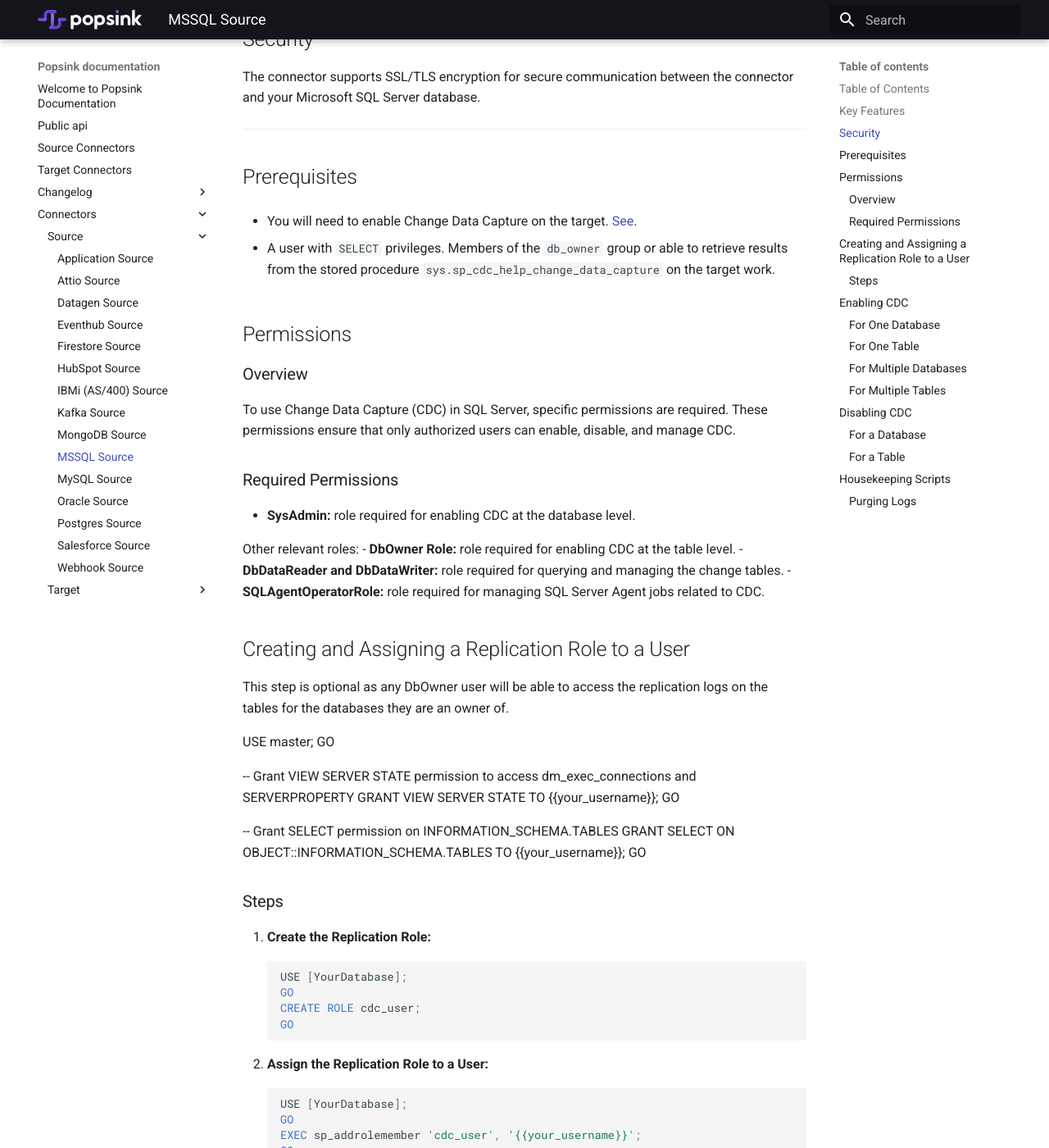
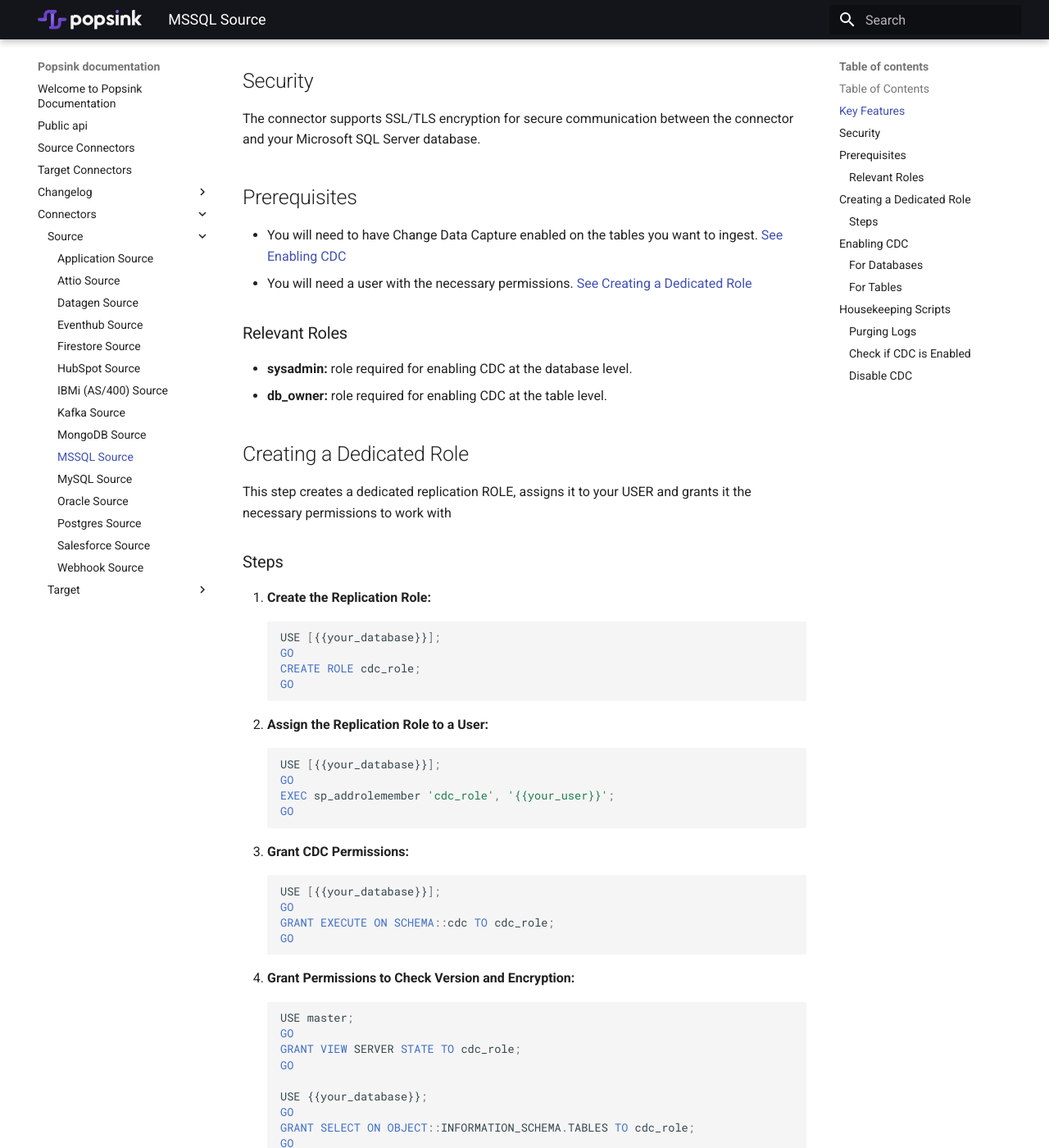
Before and after one commit to Popsink/documentation, an MkDocs documentation site: the page built from docs/connectors/source/mssql.md, in a window 1280 px wide and 1400 px high, scrolled down 1191 px. Shown: the whole window at 82% size. Built offline with MkDocs 1.6.1 and Material for MkDocs 9.7.7, drawn with Linux system fonts in a browser that asks for light colours; some of the changed text lies outside the part shown.

Commit message:
Update mssql.md

````diff
--- a/docs/connectors/source/mssql.md
+++ b/docs/connectors/source/mssql.md
@@ -2,124 +2,99 @@
 The MSSQL Source Connector is a powerful and efficient solution designed to facilitate seamless data integration between your Microsoft SQL Server (MSSQL) databases and Popsink. This connector helps you synchronize with Microsoft SQL Server in real-time, ensuring that your target systems remain updated with the latest information in real-time, driving business intelligence, analytics, and operational efficiency.
 
 ## Table of Contents
-1. [Permissions](#permissions)
-2. [Creating and Assigning a Replication Role to a User](#creating-and-assigning-a-replication-role-to-a-user)
-3. [Enabling CDC](#enabling-cdc)
+
+1. [Key Features](#key-features)
+2. [Security](#security)
+3. [Prerequisites](#prerequisites)
+4. [Prerequisites](#prerequisites)
+5. [Enabling CDC](#enabling-cdc)
    - [For One Database](#for-one-database)
    - [For One Table](#for-one-table)
    - [For Multiple Databases](#for-multiple-databases)
    - [For Multiple Tables](#for-multiple-tables)
-4. [Disabling CDC](#disabling-cdc)
+6. [Disabling CDC](#disabling-cdc)
    - [For a Database](#for-a-database)
    - [For a Table](#for-a-table)
-5. [Housekeeping Scripts](#housekeeping-scripts)
+7. [Housekeeping Scripts](#housekeeping-scripts)
    - [Purging Logs](#purging-logs)
 
 ## Key Features
 
 - Real-time Change Data Capture (CDC): the MSSQL Source Connector employs a CDC mechanism using the native Microsoft SQL Server logical decoding feature, capturing and streaming changes (inserts, updates, and deletes) as they occur in your database.
-
 - Fault-tolerant and Scalable: The MSSQL Source Connector is built with fault tolerance and scalability in mind. It is capable of resuming data replication from the last known offset in case of failures, ensuring data consistency and minimal downtime.
-
 - Initial Load: The connector automatically performs an initial full table load.
-
 - Advanced Filtering: The MSSQL Source Connector provides a range of filtering options, including table and schema filters, allowing you to selectively replicate specific tables and schemas based on your needs.
 
 ## Security
 
 The connector supports SSL/TLS encryption for secure communication between the connector and your Microsoft SQL Server database.
 
-
-
----
-
 ## Prerequisites
 
-- You will need to enable Change Data Capture on the target. [See](https://debezium.io/documentation/reference/stable/connectors/sqlserver.html#_enabling_cdc_on_the_sql_server_database).
+- You will need to have Change Data Capture enabled on the tables you want to ingest. [See Enabling CDC](#enabling-cdc)
+- You will need a user with the necessary permissions. [See Creating a Dedicated Role](#creating-a-dedicated-role)
 
-- A user with `SELECT` privileges. Members of the `db_owner` group or able to retrieve results from the stored procedure `sys.sp_cdc_help_change_data_capture` on the target work.
+### Relevant Roles
+- **sysadmin:** role required for enabling CDC at the database level.
+- **db_owner:** role required for enabling CDC at the table level.
 
+## Creating a Dedicated Role
 
-## Permissions
-### Overview
-To use Change Data Capture (CDC) in SQL Server, specific permissions are required. These permissions ensure that only authorized users can enable, disable, and manage CDC.
-
-### Required Permissions
-- **SysAdmin:** role required for enabling CDC at the database level.
-
-Other relevant roles:
-- **DbOwner Role:** role required for enabling CDC at the table level.
-- **DbDataReader and DbDataWriter:** role required for querying and managing the change tables.
-- **SQLAgentOperatorRole:** role required for managing SQL Server Agent jobs related to CDC.
-
-## Creating and Assigning a Replication Role to a User
-
-This step is optional as any DbOwner user will be able to access the replication logs on the tables for the databases they are an owner of.
-
-USE master;
-GO
-
--- Grant VIEW SERVER STATE permission to access dm_exec_connections and  SERVERPROPERTY
-GRANT VIEW SERVER STATE TO {{your_username}};
-GO
-
--- Grant SELECT permission on INFORMATION_SCHEMA.TABLES
-GRANT SELECT ON OBJECT::INFORMATION_SCHEMA.TABLES TO {{your_username}};
-GO
+This step creates a dedicated replication ROLE, assigns it to your USER and grants it the necessary permissions to work with
 
 ### Steps
 1. **Create the Replication Role:**
     ```sql
-    USE [YourDatabase];
+    USE [{{your_database}}];
     GO
-    CREATE ROLE cdc_user;
+    CREATE ROLE cdc_role;
     GO
     ```
 2. **Assign the Replication Role to a User:**
     ```sql
-    USE [YourDatabase];
+    USE [{{your_database}}];
     GO
-    EXEC sp_addrolemember 'cdc_user', '{{your_username}}';
+    EXEC sp_addrolemember 'cdc_role', '{{your_user}}';
     GO
     ```
-3. **Grant Required Permissions:**
+3. **Grant CDC Permissions:**
     ```sql
-    USE [YOUR_DATABASE_HERE];
+    USE [{{your_database}}];
     GO
-    GRANT EXECUTE ON SCHEMA::cdc TO cdc_user;
+    GRANT EXECUTE ON SCHEMA::cdc TO cdc_role;
+    GO
+    ```
+4. **Grant Permissions to Check Version and Encryption:**
+    ```sql
+    USE master;
+    GO
+    GRANT VIEW SERVER STATE TO cdc_role;
+    GO
+
+    USE {{your_database}};
+    GO
+    GRANT SELECT ON OBJECT::INFORMATION_SCHEMA.TABLES TO cdc_role;
     GO
     ```
 
 ## Enabling CDC
 
-### For One Database
-1. **Enable CDC on the Database:**
+To enable CDC for your data, you need to do two things: 1) Enable CDC at the Database level, and 2) Enable CDC at the Table level.
+
+### For Databases
+1. **Enable CDC on a Database:**
     ```sql
-    USE [YOUR_DATABASE_HERE];
+    USE [{{your_database}}];
     GO
     EXEC sys.sp_cdc_enable_db;
     GO
     ```
 
-### For One Table
-1. **Enable CDC on a Table:**
-    ```sql
-    USE [YOUR_DATABASE_HERE];
-    GO
-    EXEC sys.sp_cdc_enable_table
-        @source_schema = N'dbo',
-        @source_name   = N'YOUR_TABLE_HERE',
-        @role_name     = N'cdc_user', -- use @role_name = NULL if you haven't set up a role
-        @supports_net_changes = 1;
-    GO
-    ```
-
-### For Multiple Databases
-1. **Enable CDC on Each Database:**
+2. **Enable CDC on Multiple Databases:**
     ```sql
     DECLARE @databases CURSOR;
     SET @databases = CURSOR FOR
-    SELECT name FROM sys.databases WHERE name IN (YOUR_DATABASE_LIST_HERE);
+    SELECT name FROM sys.databases WHERE name IN ({{your_database_list}});
 
     OPEN @databases;
 
@@ -137,14 +112,26 @@
     DEALLOCATE @databases;
     ```
 
-### For Multiple Tables
-1. **Enable CDC on Each Table:**
+### For Tables
+1. **Enable CDC on a Table:**
+    ```sql
+    USE [{{your_database}}];
+    GO
+    EXEC sys.sp_cdc_enable_table
+        @source_schema = N'dbo',
+        @source_name   = N'{{your_table}}',
+        @role_name     = N'cdc_role', -- use @role_name = NULL if you haven't set up a role
+        @supports_net_changes = 1;
+    GO
+    ```
+
+2. **Enable CDC on multiple Tables:**
     ```sql
     DECLARE @tables CURSOR;
     SET @tables = CURSOR FOR
     SELECT schema_name(t.schema_id) as schema_name, t.name as table_name
     FROM sys.tables t
-    WHERE t.name IN ('Table1', 'Table2');
+    WHERE t.name IN ({{your_table_list}});
 
     OPEN @tables;
 
@@ -155,7 +142,7 @@
 
     WHILE @@FETCH_STATUS = 0
     BEGIN
-        EXEC('USE YourDatabase; EXEC sys.sp_cdc_enable_table @source_schema = ''' + @schemaName + ''', @source_name = ''' + @tableName + ''', @role_name = ''cdc_user'' + @supports_net_changes = 1;');
+        EXEC('USE {{your_database}}; EXEC sys.sp_cdc_enable_table @source_schema = ''' + @schemaName + ''', @source_name = ''' + @tableName + ''', @role_name = ''cdc_user'' + @supports_net_changes = 1;');
         FETCH NEXT FROM @tables INTO @schemaName, @tableName;
     END;
 
@@ -163,39 +150,54 @@
     DEALLOCATE @tables;
     ```
 
-## Disabling CDC
+## Housekeeping Scripts
 
-### For a Database
-1. **Disable CDC on the Database:**
+Here are a few useful scripts that can help you manage the CDC lifecycle.
+
+### Purging Logs
+Enabling Logs can take up space on your database so it's best practice to purge them regularly. There is a tradeoff between the log retention and the operational resilience of your replication pipeline. A longer retention means you will more time to recover from outages before having to resync. Shorter retention takes up less space but gives you less time to recover.
+1. **Purge CDC Logs:**
     ```sql
-    USE [YourDatabase];
+    USE [{{your_database}}];
+    GO
+    EXEC sys.sp_cdc_cleanup_change_table
+        @capture_instance = 'dbo_{{your_table}}',
+        @low_water_mark = '<LSN>';
+    GO
+    ```
+
+### Check if CDC is Enabled
+1. **Disable CDC on a Database:**
+    ```sql
+    USE [{{your_database}}];
+    GO
+    EXEC sys.sp_cdc_disable_db;
+    GO
+    ```
+2. **Disable CDC on a Database:**
+    ```sql
+    USE [{{your_database}}];
     GO
     EXEC sys.sp_cdc_disable_db;
     GO
     ```
 
-### For a Table
-1. **Disable CDC on a Table:**
+### Disable CDC
+1. **Disable CDC on a Database:**
     ```sql
-    USE [YourDatabase];
+    USE [{{your_database}}];
+    GO
+    EXEC sys.sp_cdc_disable_db;
+    GO
+    ```
+2. **Disable CDC on a Table:**
+    ```sql
+    USE [{{your_database}}];
     GO
     EXEC sys.sp_cdc_disable_table
         @source_schema = N'dbo',
-        @source_name   = N'YourTable',
-        @capture_instance = N'dbo_YourTable';
-    GO
-    ```
-
-## Housekeeping Scripts
-
-### Purging Logs
-1. **Purge CDC Logs:**
-    ```sql
-    USE [YourDatabase];
-    GO
-    EXEC sys.sp_cdc_cleanup_change_table
-        @capture_instance = 'dbo_YourTable',
-        @low_water_mark = '<LSN>';
+        @source_name   = N'{{your_table}}',
+        @capture_instance = N'dbo_{{your_table}}';
     GO
     ```
 
````
